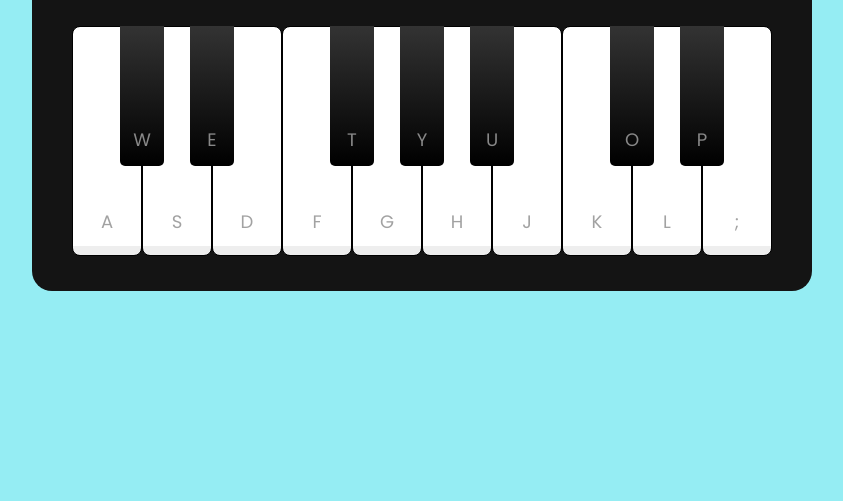
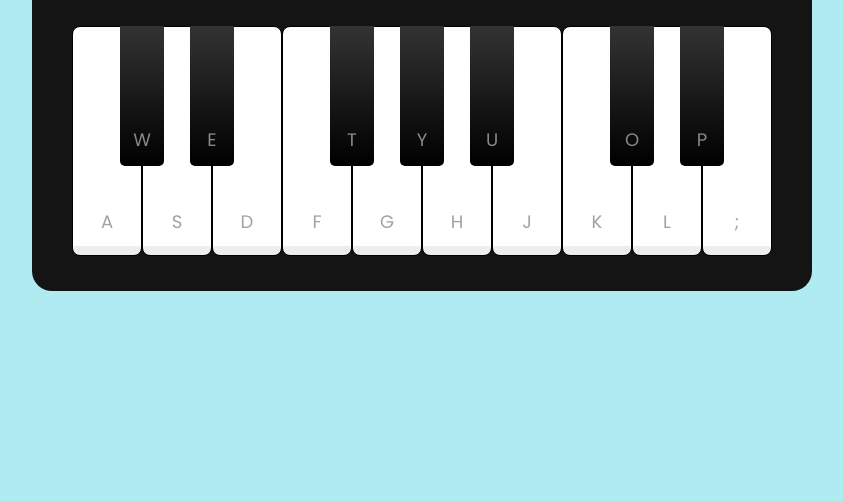
Before and after one commit to iamaber/Piano, a plain HTML site: page index.html in a window 1280 px wide. Shown: the part 299-800 px from the top of the page, without its empty margins (218-1061 px from the left). Drawn offline with Linux system fonts and the light colour scheme.

Commit message:
Final update

```diff
--- a/style.css
+++ b/style.css
@@ -10,7 +10,7 @@ body {
 	align-items: center;
 	justify-content: center;
 	min-height: 100vh;
-	background: #95edf3;
+	background: #afebf0;
 }
 .wrapper {
 	padding: 35px 40px;
```
